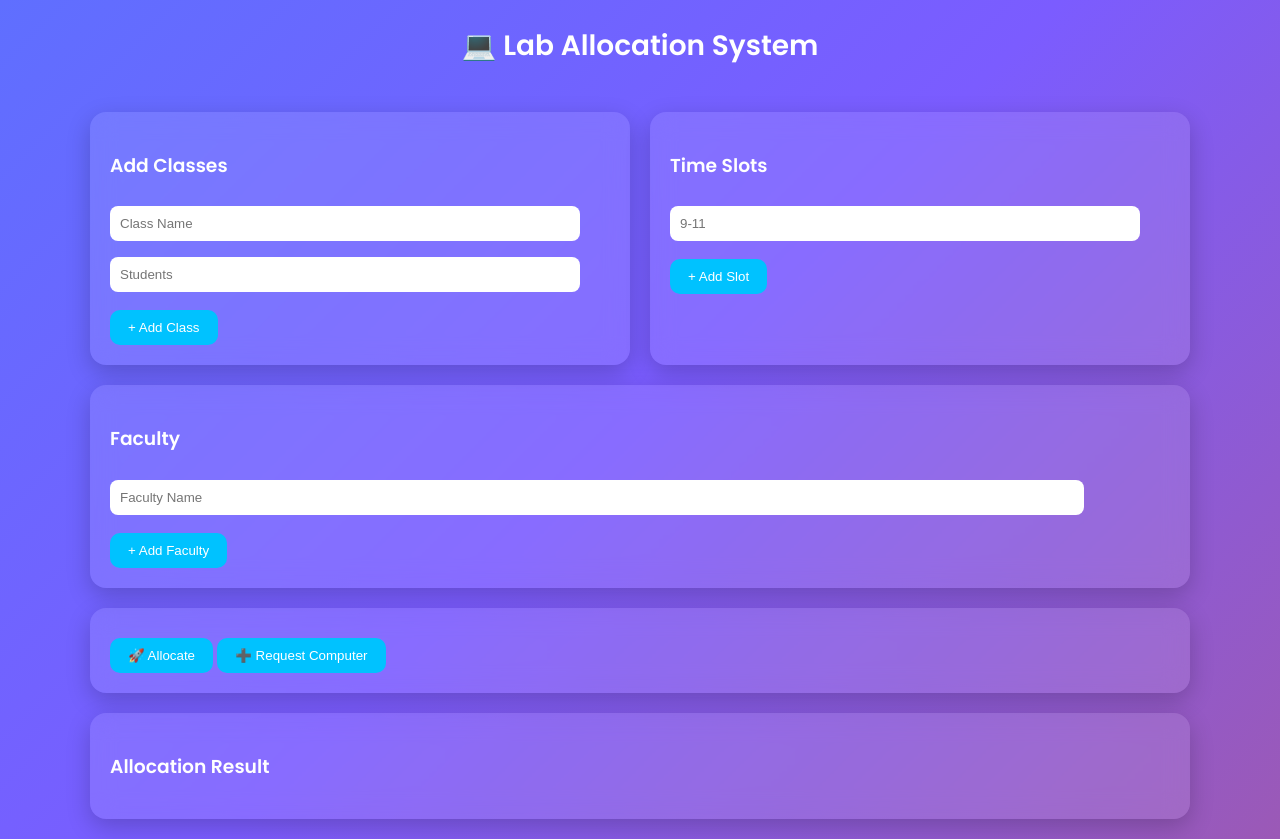
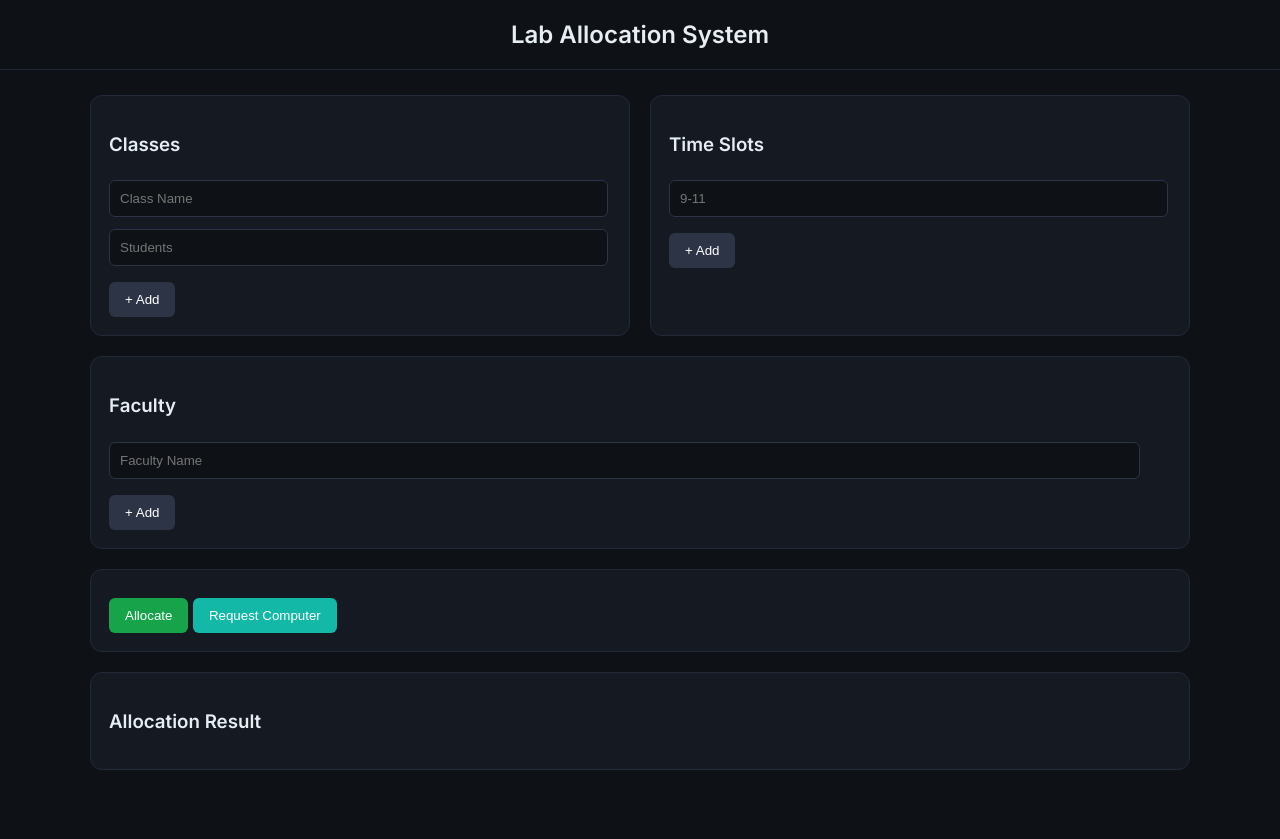
Before and after one commit to dhairya-vs/lab-allocation-system, a plain HTML site: page index.html in a window 1280 px wide. After the commit the page ends 800 px from the top, so only its background shows below. Drawn offline with Linux system fonts and the light colour scheme.

Commit message:
Update index.html

```diff
--- a/index.html
+++ b/index.html
@@ -5,130 +5,127 @@
 
 <style>
 
-@import url('https://fonts.googleapis.com/css2?family=Poppins:wght@400;500;600&display=swap');
+@import url('https://fonts.googleapis.com/css2?family=Inter:wght@400;500;600&display=swap');
 
 body {
     margin: 0;
-    font-family: 'Poppins', sans-serif;
-    background: linear-gradient(135deg, #5f6fff, #7b5cff, #9b59b6);
-    color: white;
+    font-family: 'Inter', sans-serif;
+    background: #0e1116;
+    color: #e6edf3;
 }
 
 /* HEADER */
 header {
     text-align: center;
-    padding: 25px;
-    font-size: 28px;
+    padding: 20px;
+    font-size: 24px;
     font-weight: 600;
+    border-bottom: 1px solid #1f2937;
 }
 
-/* GRID */
+/* CONTAINER */
 .container {
+    max-width: 1100px;
+    margin: auto;
+    padding: 25px;
     display: grid;
     grid-template-columns: 1fr 1fr;
     gap: 20px;
-    padding: 20px;
-    max-width: 1100px;
-    margin: auto;
 }
 
-/* FULL WIDTH CARD */
 .full {
     grid-column: span 2;
 }
 
 /* CARD */
 .card {
-    background: rgba(255, 255, 255, 0.1);
-    backdrop-filter: blur(12px);
-    padding: 20px;
-    border-radius: 16px;
-    box-shadow: 0 8px 25px rgba(0,0,0,0.2);
+    background: #151a22;
+    padding: 18px;
+    border-radius: 12px;
+    border: 1px solid #222938;
 }
 
 /* INPUT */
 input {
-    width: 90%;
+    width: 95%;
     padding: 10px;
-    margin: 8px 0;
-    border-radius: 8px;
-    border: none;
-    outline: none;
+    margin: 6px 0;
+    border-radius: 6px;
+    border: 1px solid #2c3445;
+    background: #0e1116;
+    color: white;
 }
 
 /* BUTTON */
 button {
-    padding: 10px 18px;
+    padding: 10px 16px;
     margin-top: 10px;
-    border-radius: 10px;
+    border-radius: 6px;
     border: none;
     cursor: pointer;
     font-weight: 500;
-    background: #00c2ff;
-    color: white;
-    transition: 0.2s;
 }
 
+.add { background: #2c3445; color: white; }
+.run { background: #16a34a; color: white; }
+.req { background: #14b8a6; color: white; }
+
 button:hover {
-    transform: scale(1.05);
+    opacity: 0.85;
 }
 
-/* RESULT */
+/* RESULT BOX */
 .result {
     margin-top: 10px;
     padding: 10px;
-    border-radius: 10px;
-    background: rgba(0,0,0,0.2);
+    border-radius: 8px;
+    background: #0b0f14;
 }
 
-.green { color: #00ff9d; }
-.red { color: #ff6b6b; }
-.orange { color: #ffd166; }
+/* STATUS */
+.green { color: #22c55e; }
+.red { color: #ef4444; }
+.orange { color: #f59e0b; }
 
 </style>
 </head>
 
 <body>
 
-<header>💻 Lab Allocation System</header>
+<header>Lab Allocation System</header>
 
 <div class="container">
 
-<!-- CLASSES -->
 <div class="card">
-<h3>Add Classes</h3>
+<h3>Classes</h3>
 <div id="classes">
 <input placeholder="Class Name">
 <input placeholder="Students">
 </div>
-<button onclick="addClass()">+ Add Class</button>
+<button class="add" onclick="addClass()">+ Add</button>
 </div>
 
-<!-- SLOTS -->
 <div class="card">
 <h3>Time Slots</h3>
 <div id="slots">
 <input placeholder="9-11">
 </div>
-<button onclick="addSlot()">+ Add Slot</button>
+<button class="add" onclick="addSlot()">+ Add</button>
 </div>
 
-<!-- FACULTY -->
 <div class="card full">
 <h3>Faculty</h3>
 <div id="faculties">
 <input placeholder="Faculty Name">
 </div>
-<button onclick="addFaculty()">+ Add Faculty</button>
+<button class="add" onclick="addFaculty()">+ Add</button>
 </div>
 
-<!-- ACTION -->
 <div class="card full">
-<button onclick="allocate()">🚀 Allocate</button>
-<button onclick="requestComputer()">➕ Request Computer</button>
+<button class="run" onclick="allocate()">Allocate</button>
+<button class="req" onclick="requestComputer()">Request Computer</button>
 </div>
 
-<!-- OUTPUT -->
 <div class="card full">
 <h3>Allocation Result</h3>
 <div id="output"></div>
@@ -140,7 +137,6 @@ button:hover {
 
 let currentLabs = [];
 
-/* ADD INPUTS */
 function addClass(){
 document.getElementById("classes").innerHTML +=
 "<br><input placeholder='Class Name'><input placeholder='Students'>";
@@ -156,7 +152,6 @@ document.getElementById("faculties").innerHTML +=
 "<br><input placeholder='Faculty'>";
 }
 
-/* LABS */
 function generateLabs(){
 let labs=[];
 for(let f=0;f<5;f++){
@@ -166,13 +161,11 @@ labs.push({name:"B"+f+String(i).padStart(2,'0'),capacity:50});
 return labs;
 }
 
-/* TIME */
 function parseTime(s){
 let [a,b]=s.split("-").map(Number);
 return [a,b];
 }
 
-/* CLASH */
 function isAvailable(schedule,slot){
 let [s1,e1]=parseTime(slot);
 for(let [s2,e2] of schedule){
@@ -181,7 +174,6 @@ if(!(e1<=s2 || s1>=e2)) return false;
 return true;
 }
 
-/* ALLOCATE */
 function allocate(){
 
 let cInputs=document.querySelectorAll("#classes input");
@@ -266,7 +258,6 @@ out+="</div>";
 document.getElementById("output").innerHTML=out;
 }
 
-/* REQUEST */
 function requestComputer(){
 
 if(currentLabs.length===0){
```
